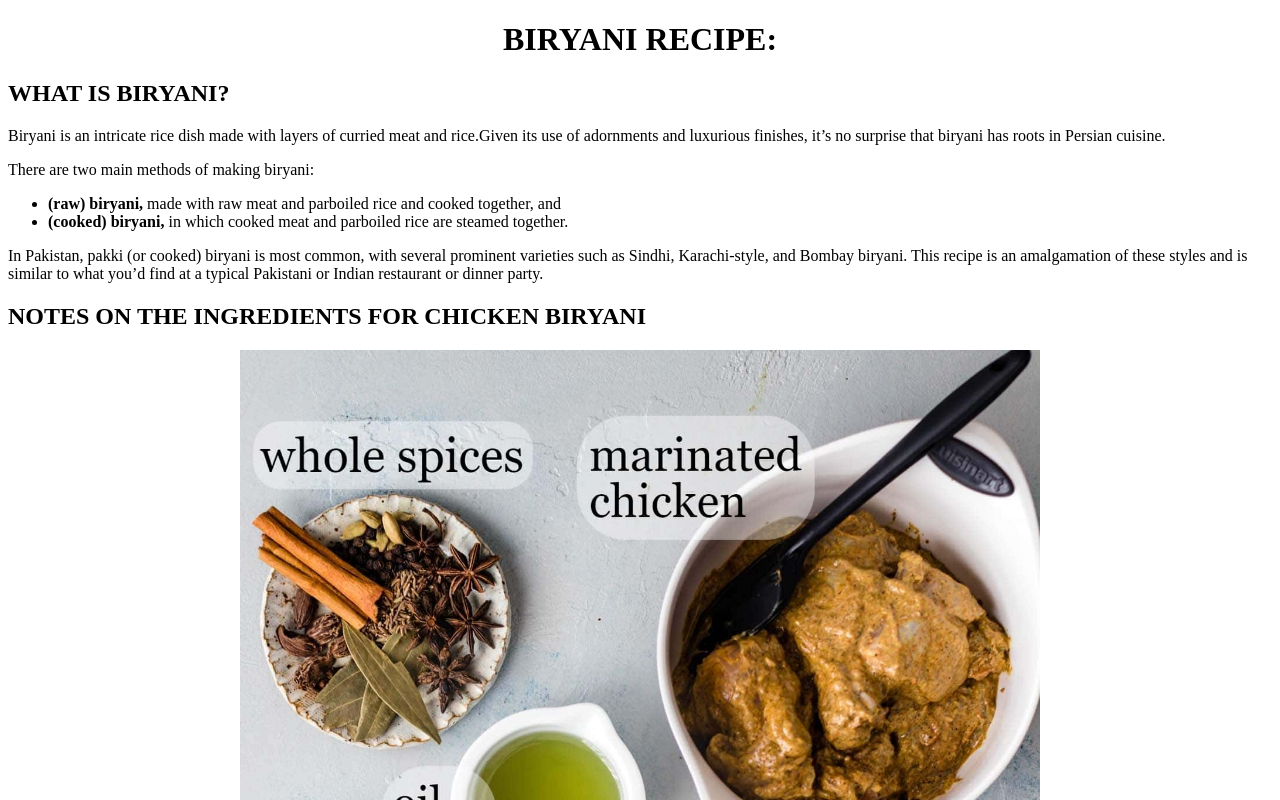
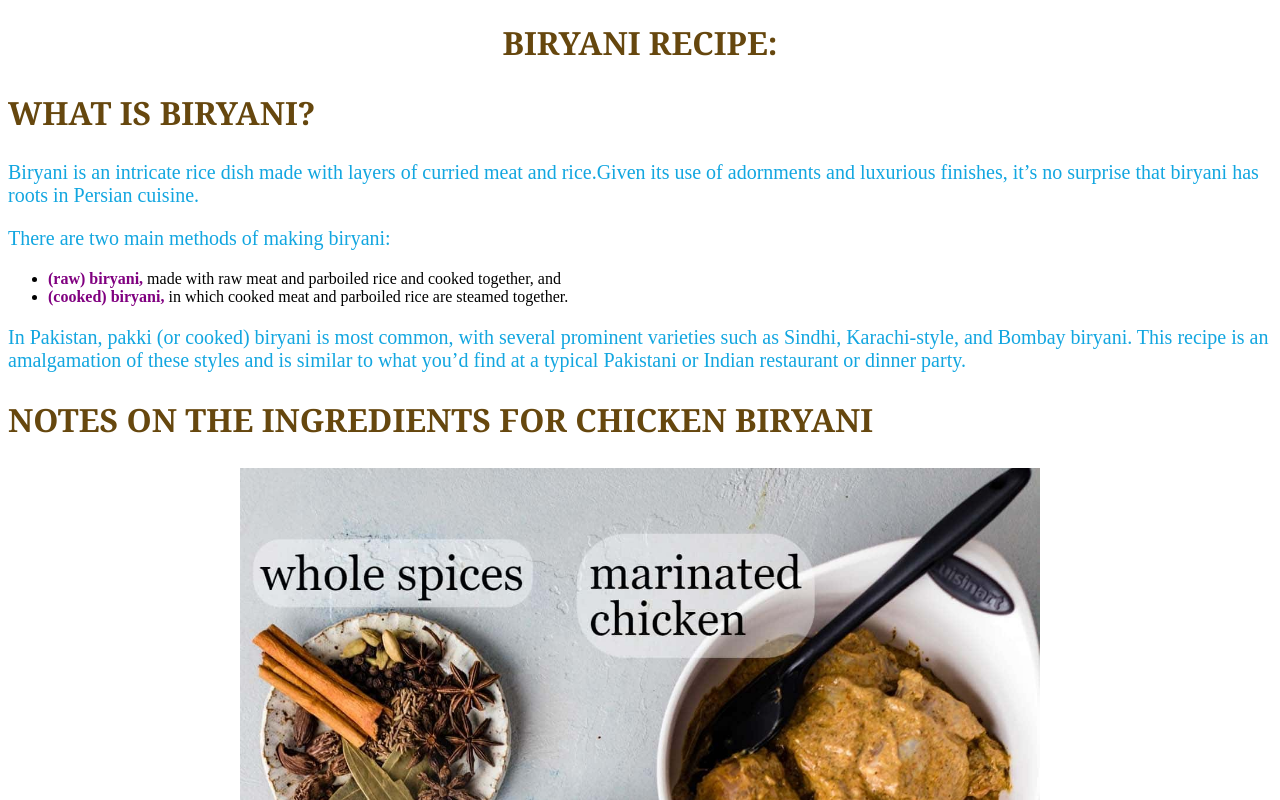
Before and after one commit to Waqas5566/b9-web-dev-Biryani-Recipe, a plain HTML site: page index.html in a window 1280 px wide. Shown: the top 800 px of the page. Drawn offline with Linux system fonts and the light colour scheme.

Commit message:
biryani recipe

```diff
--- a/index.html
+++ b/index.html
@@ -6,6 +6,7 @@
     <meta http-equiv="X-UA-Compatible" content="IE=edge">
     <meta name="viewport" content="width=device-width, initial-scale=1.0">
     <title>Biryani Recipe</title>
+    <link rel="stylesheet" href="style.css">
 </head>
 
 <body>
@@ -23,8 +24,8 @@
     <p>In Pakistan, pakki (or cooked) biryani is most common, with several prominent varieties such as Sindhi,
         Karachi-style, and Bombay biryani. This recipe is an amalgamation of these styles and is similar to what you’d
         find at a typical Pakistani or Indian restaurant or dinner party.</p>
-    <h2><b>NOTES ON THE INGREDIENTS FOR CHICKEN BIRYANI</b></h2>
-    <center><img src="p1.jpg" alt=""  width="800px" height="1200px"></center>
+    <h2>NOTES ON THE INGREDIENTS FOR CHICKEN BIRYANI</h2>
+    <center><img src="p1.jpg" alt="" width="800px" height="1200px"></center>
     <p>I’ve intentionally chosen the ingredients and quantities to give this biryani a strong foundation.That said, this
         recipe can take quite a bit of substitutions and adaptations and still be excellent.</p>
     <ul>
--- /dev/null
+++ b/style.css
@@ -0,0 +1,13 @@
+h1,h2{
+    font-family: Cambria, Cochin, Georgia, Times, 'Times New Roman', serif;
+    font-size: 32px;
+    color: rgba(100, 68, 10, 0.986);
+}
+p{
+    font-family: 'Times New Roman', Times, serif;
+    font-size: 20px;
+    color: rgb(18, 166, 224);
+}
+b{
+    color: purple;
+}
```
